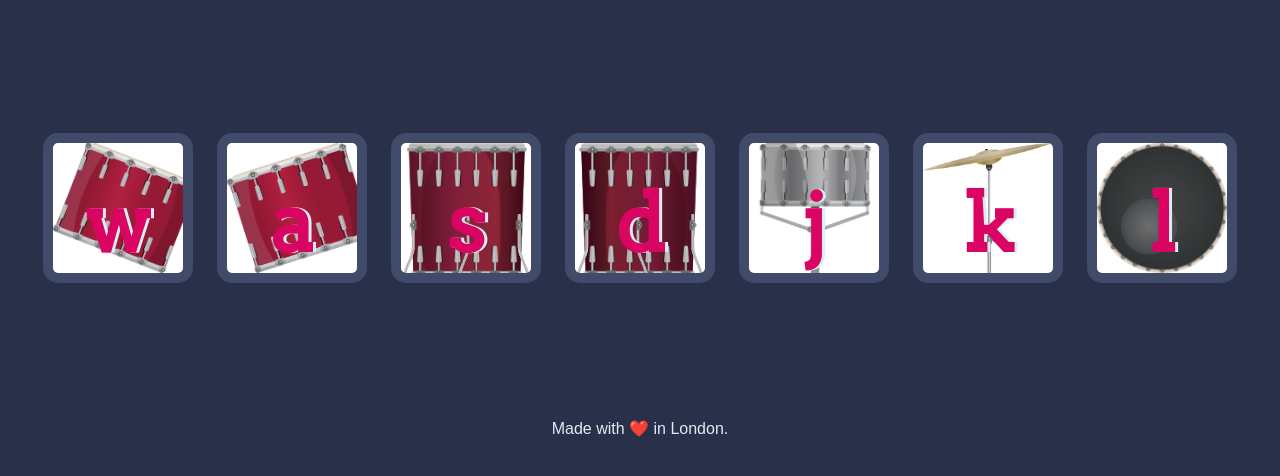
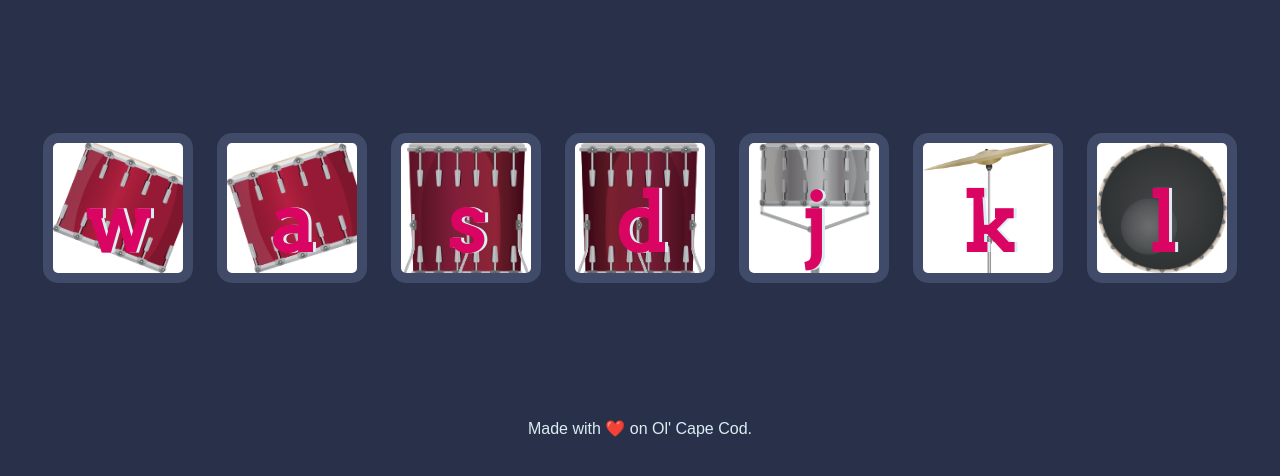
Before and after one commit to battleshipcats/drum_kit, a plain HTML site: page index.html in a window 1280 px wide. Shown: the part 156-632 px from the top of the page. Drawn offline with Linux system fonts and the light colour scheme.

Commit message:
Update index.html
Changed footer

```diff
--- a/index.html
+++ b/index.html
@@ -26,6 +26,6 @@
 
 </body>
 <footer>
-  Made with ❤️ in London.
+  Made with ❤️ on Ol' Cape Cod.
 </footer>
 </html>
```
